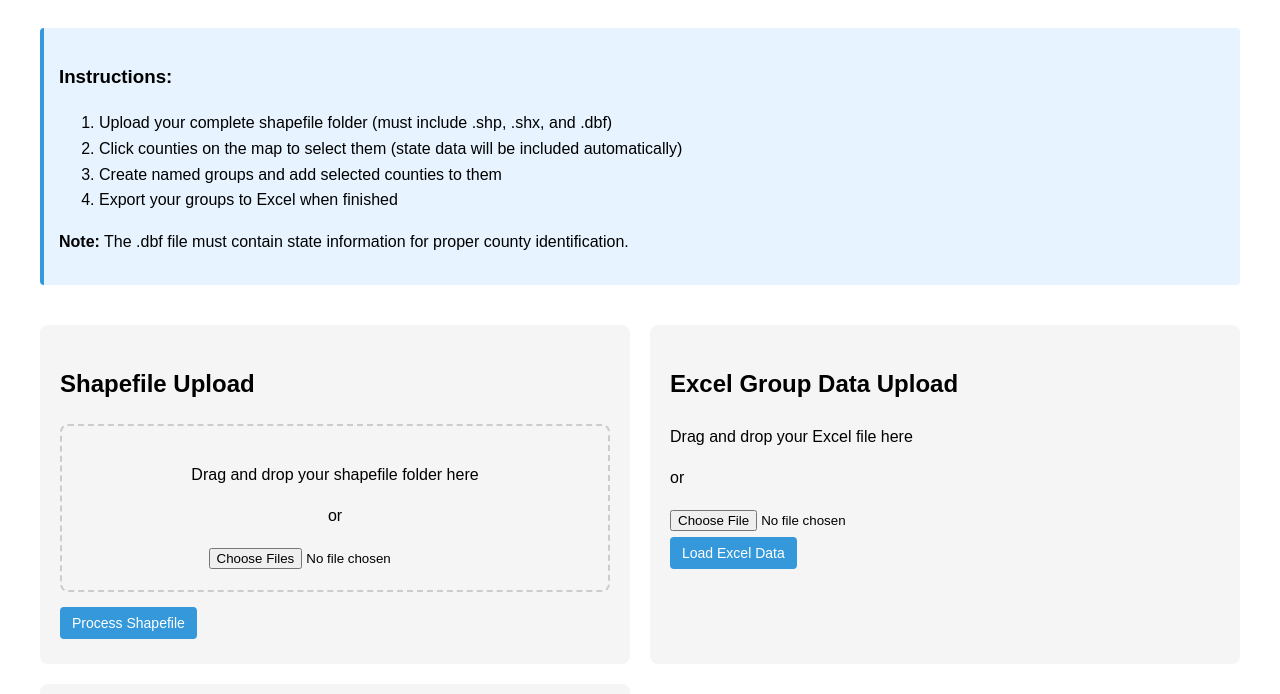
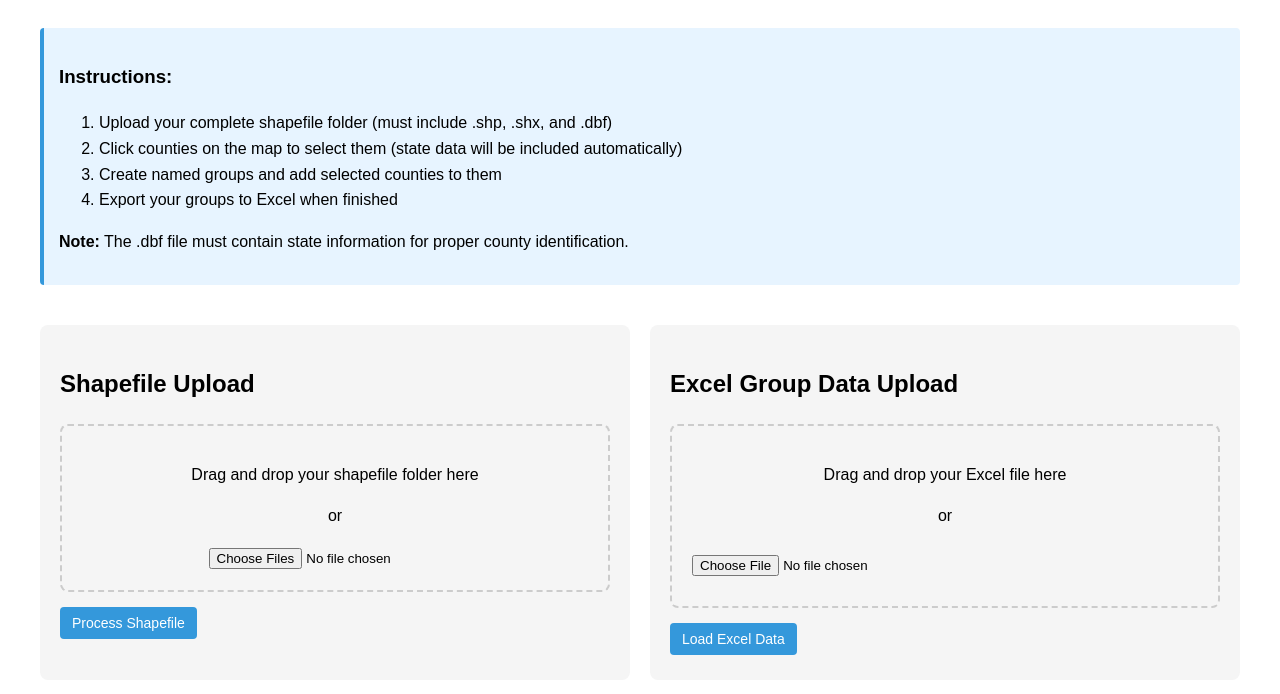
Before and after one commit to MrDeebop/us-county-selector, a plain HTML site: page index.html in a window 1280 px wide. Shown: the part 106-800 px from the top of the page. Drawn offline with nearby package versions, Linux system fonts and the light colour scheme.

Commit message:
excel upload

```diff
--- a/styles.css
+++ b/styles.css
@@ -162,3 +162,22 @@ input[type="text"] {
     color: white;
     font-weight: bold;
 }
+
+/* Add to existing styles */
+.drop-zone {
+    border: 2px dashed #ccc;
+    padding: 20px;
+    text-align: center;
+    margin: 10px 0;
+    border-radius: 8px;
+}
+
+.drop-zone.active {
+    border-color: #3498db;
+    background-color: #f0f8ff;
+}
+
+#excel-upload {
+    width: 100%;
+    margin: 10px 0;
+}
```
